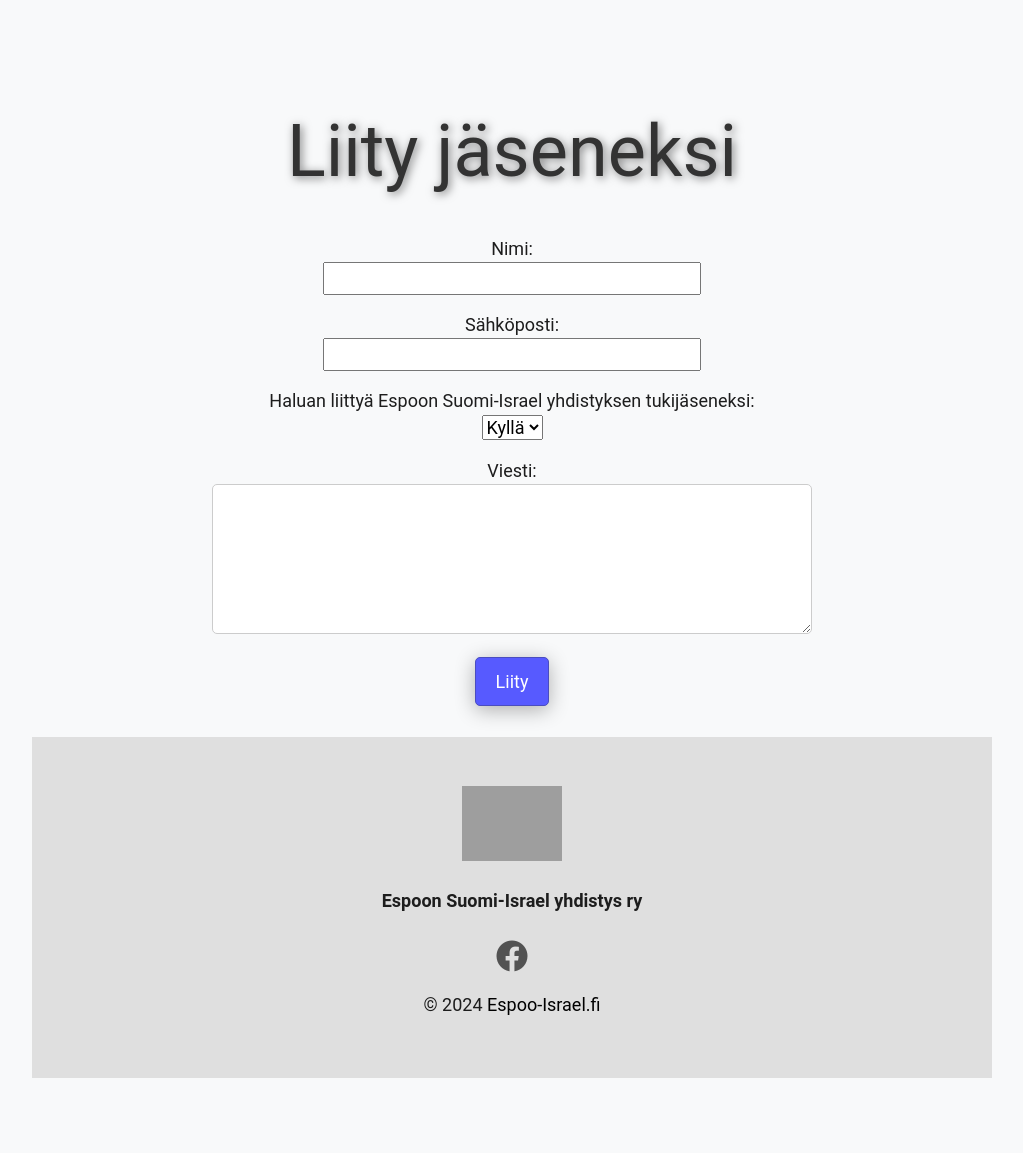
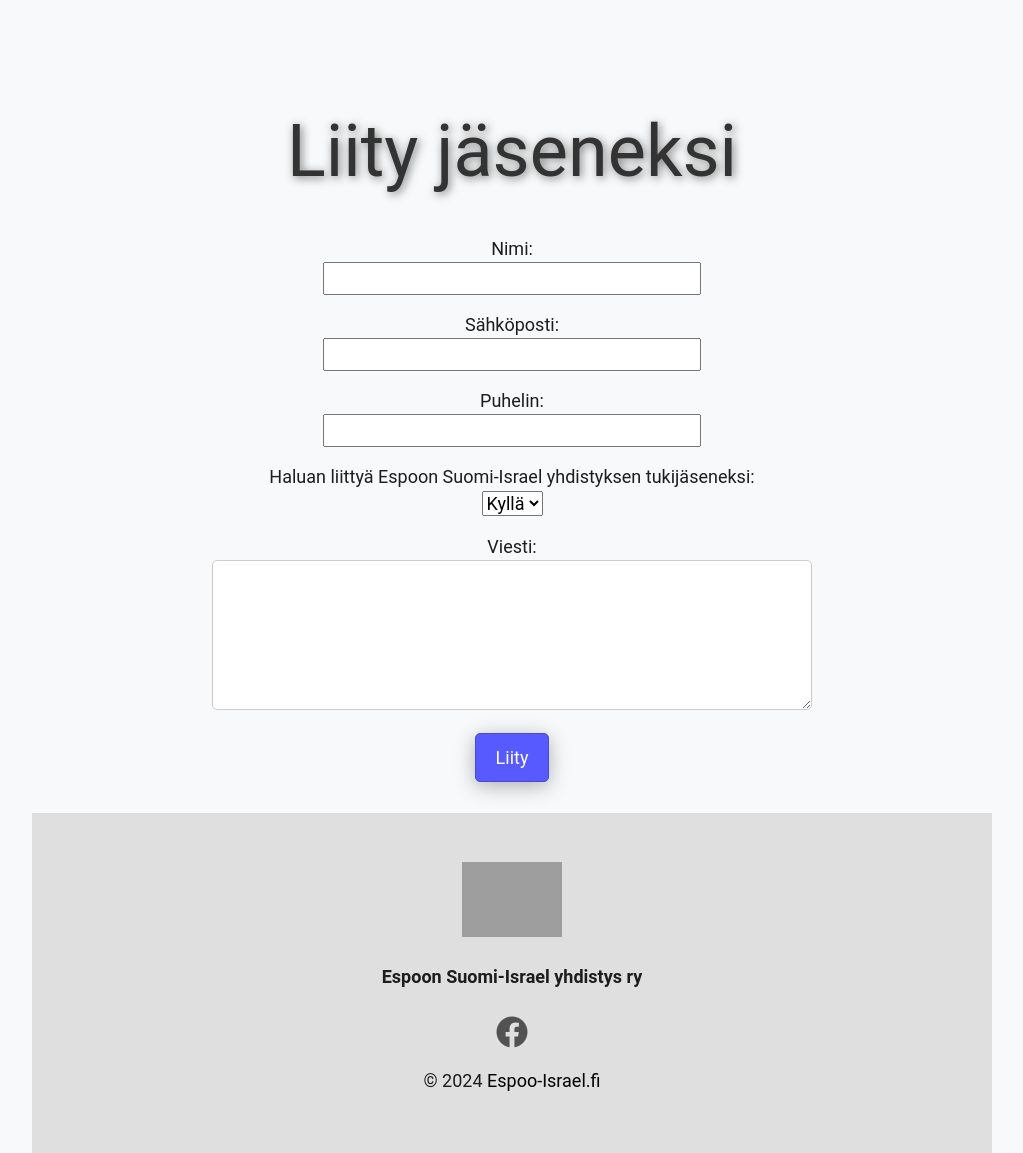
Before and after one commit to joelezz/espoo-israel, a Flask app: page / in a window 1280 px wide. Shown: the part 4417-5570 px from the top of the page, without its empty margins (128-1151 px from the left). Before the commit the page ends 5495 px from the top, so only its background shows below. Run offline with Flask 3, Linux system fonts and the light colour scheme; some libraries are stand-ins or nearby versions; grey boxes are pictures that could not be loaded.

Commit message:
deleted requests import

```diff
--- a/app.py
+++ b/app.py
@@ -1,7 +1,5 @@
 import os
-import requests
 from flask import Flask, request, redirect, url_for, render_template, flash
-from markupsafe import Markup
 from flask_mail import Mail, Message
 from flask_wtf.csrf import CSRFProtect
 from contact_form import ContactForm
--- a/templates/index.html
+++ b/templates/index.html
@@ -236,6 +236,14 @@
             </p>
 
             <p>
+                {{ form.phone.label }}<br>
+                {{ form.phone(size=32) }}<br>
+                {% for error in form.phone.errors %}
+                    <span style="color: red;">[{{ error }}]</span>
+                {% endfor %}
+            </p>
+
+            <p>
                 {{ form.join.label }}<br>
                 {{ form.join() }}<br>
             </p>
```
